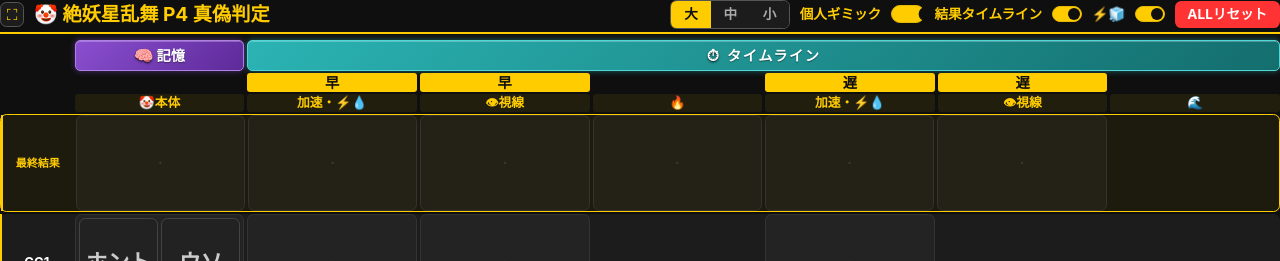
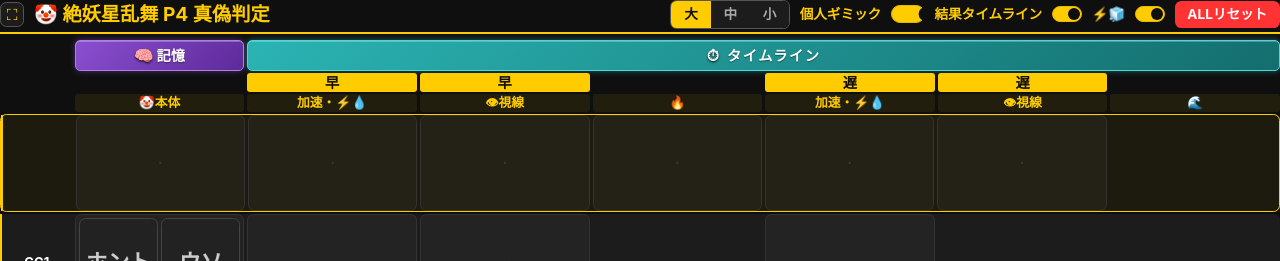
Before and after one commit to kzmake/ff14-DMU-p4, a Next.js app: page / in a window 1280 px wide. Shown: the top 261 px of the page. Built offline with nearby package versions, Linux system fonts and the light colour scheme.

Commit message:
最終結果行: 1セル目(見出し)を空白に
Co-Authored-By: Claude Opus 4.8 (1M context) <noreply@anthropic.com>

```diff
--- a/src/app/page.tsx
+++ b/src/app/page.tsx
@@ -640,12 +640,7 @@ export default function Home() {
             className="grid min-h-0 flex-1 gap-[3px] rounded border border-[#ffcc00] bg-[rgba(255,204,0,0.06)]"
             style={{ gridTemplateColumns: gridTemplate }}
           >
-            <div
-              className="flex items-center justify-center border-l-2 border-[#ffcc00] px-px text-center font-bold leading-[1.1] text-[#ffcc00]"
-              style={{ fontSize: "min(1.5dvh, 11px)" }}
-            >
-              最終結果
-            </div>
+            <div className="border-l-2 border-[#ffcc00]" />
             {resultCols.map((col) => {
               // 集約：stack（加速/雷水）は点灯したものだけ。それ以外はそのまま。
               const items = summaryByCol(col.key).flatMap(({ rowId, cell }) => {
```
